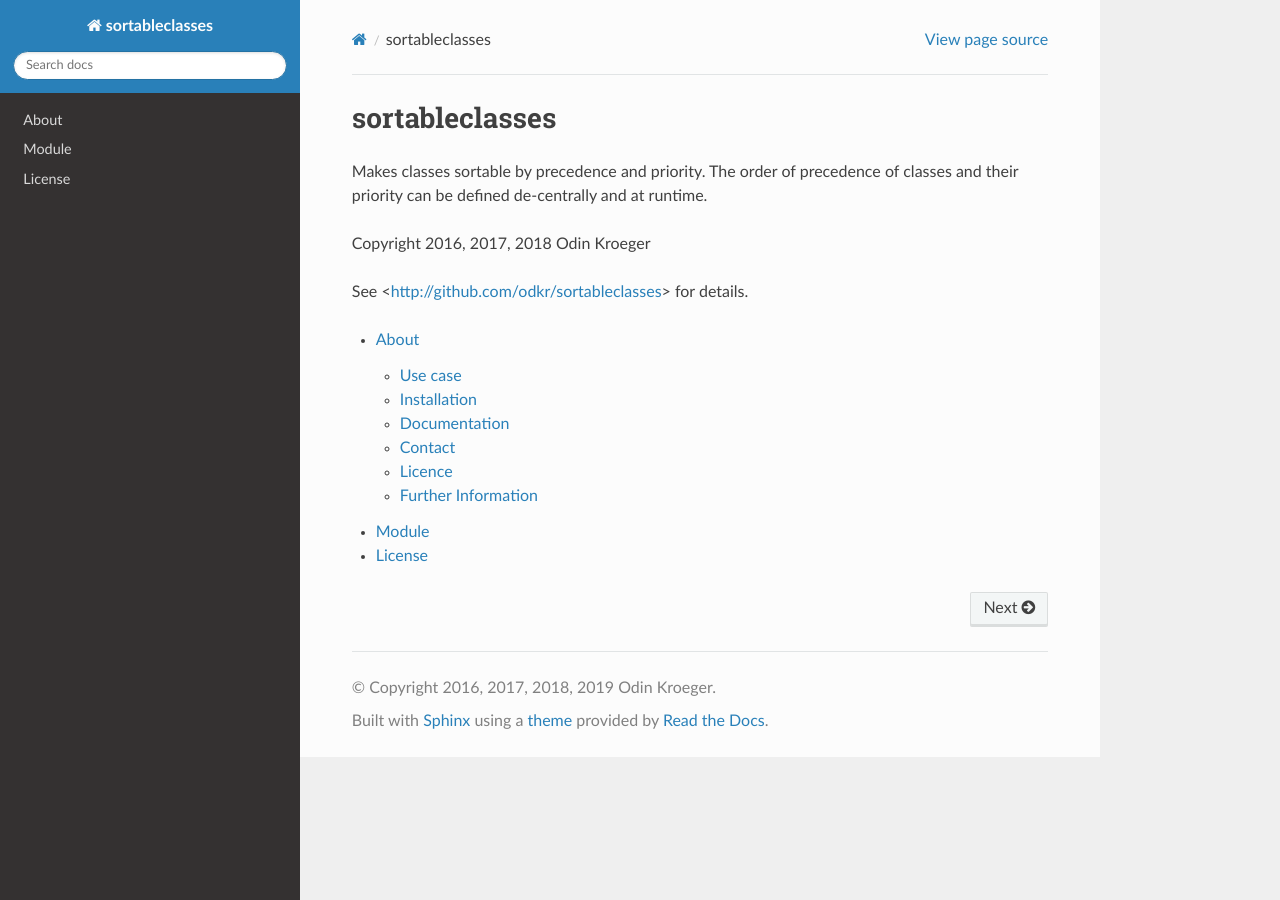
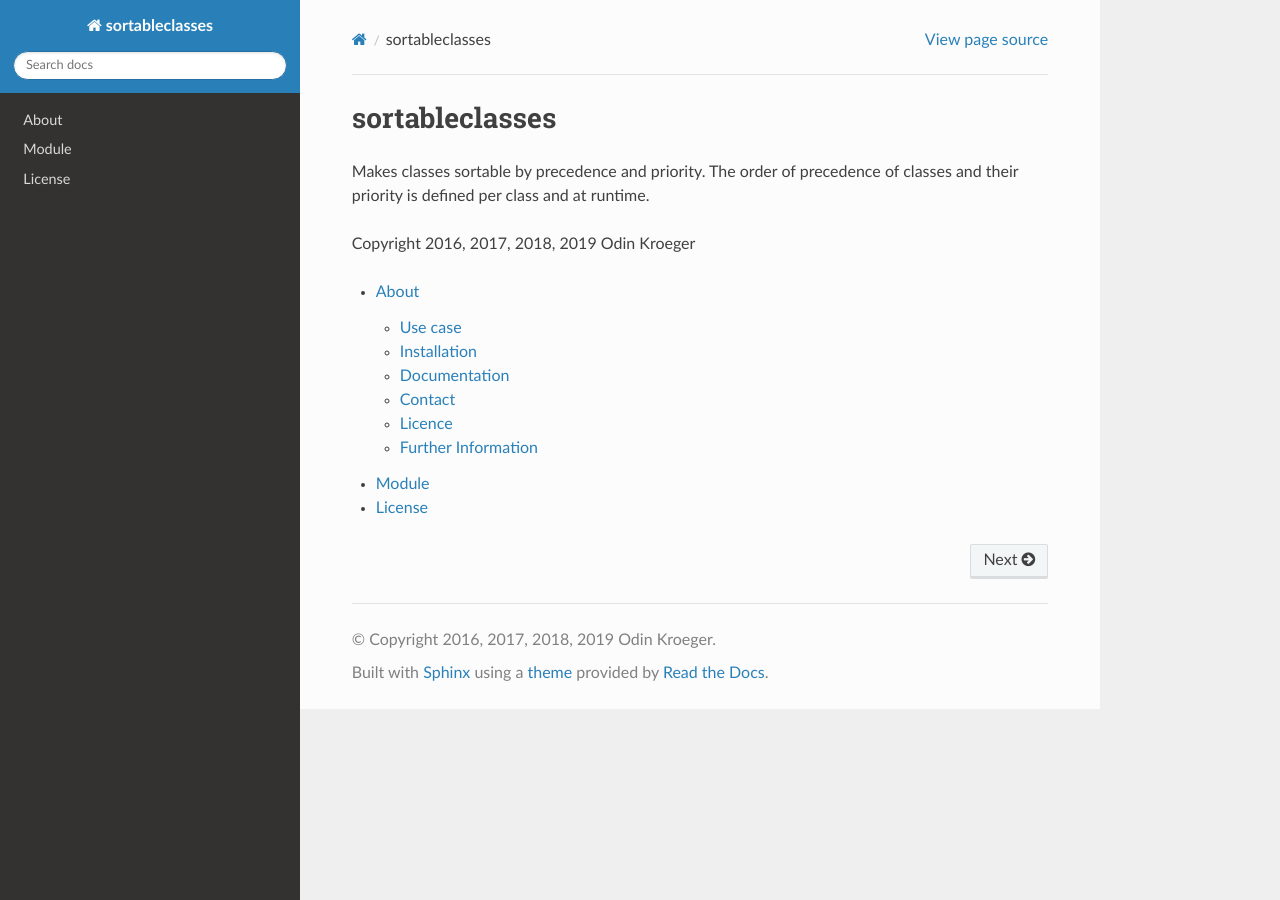
Before and after one commit to odkr/sortableclasses, a Sphinx documentation site: the page built from docs/index.rst, in a window 1280 px wide. Built offline with Sphinx 7.4.7 and the Read the Docs theme 2.0.0, drawn with Linux system fonts in a browser that asks for light colours.

Commit message:
Updated copyright notice.

```diff
--- a/docs/index.rst
+++ b/docs/index.rst
@@ -2,11 +2,9 @@ sortableclasses
 ===============
 
 Makes classes sortable by precedence and priority. The order of precedence
-of classes and their priority can be defined de-centrally and at runtime.
+of classes and their priority is defined per class and at runtime.
 
-Copyright 2016, 2017, 2018 Odin Kroeger
-
-See <http://github.com/odkr/sortableclasses> for details.
+Copyright 2016, 2017, 2018, 2019 Odin Kroeger
 
 .. toctree::
 
```
